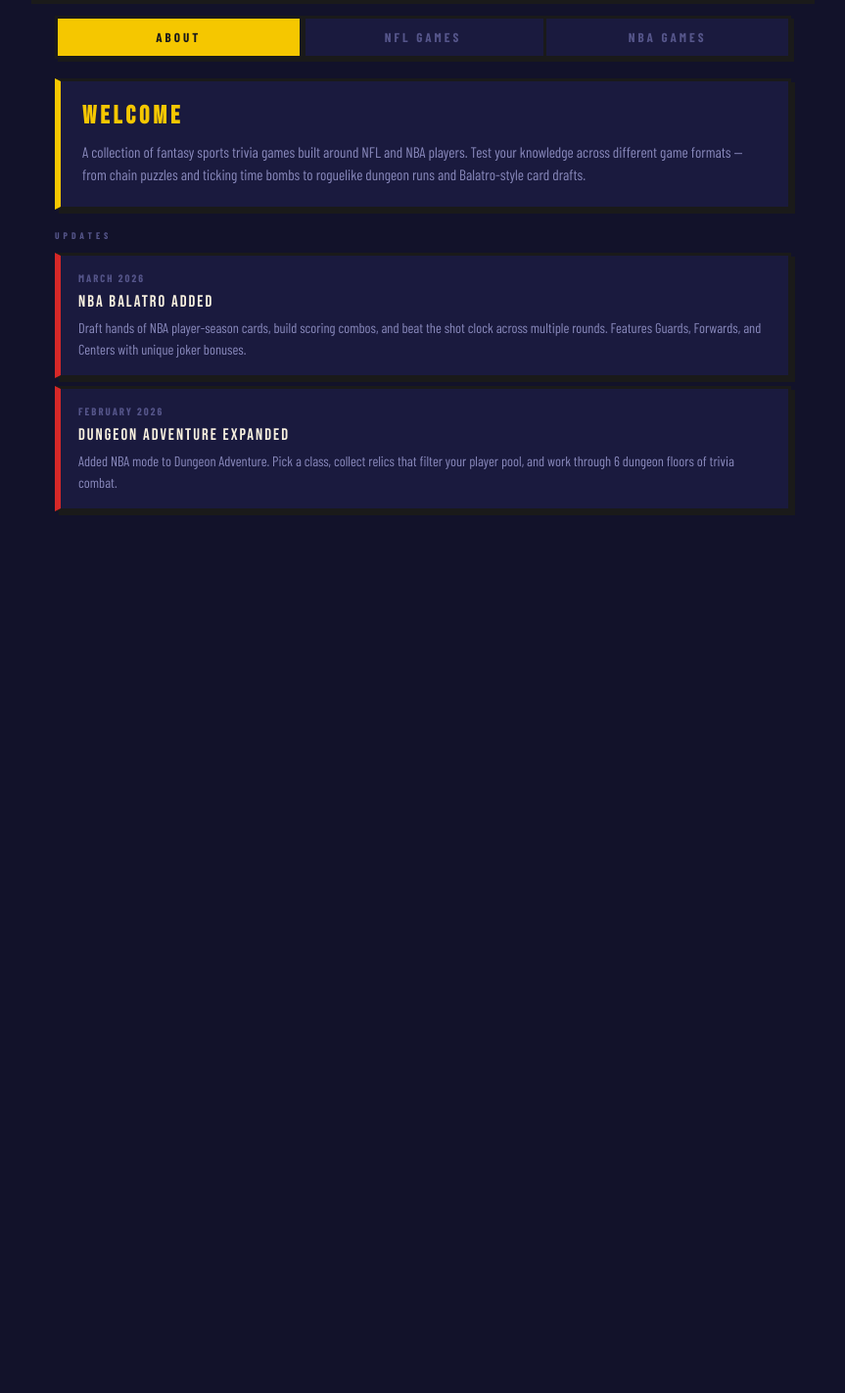
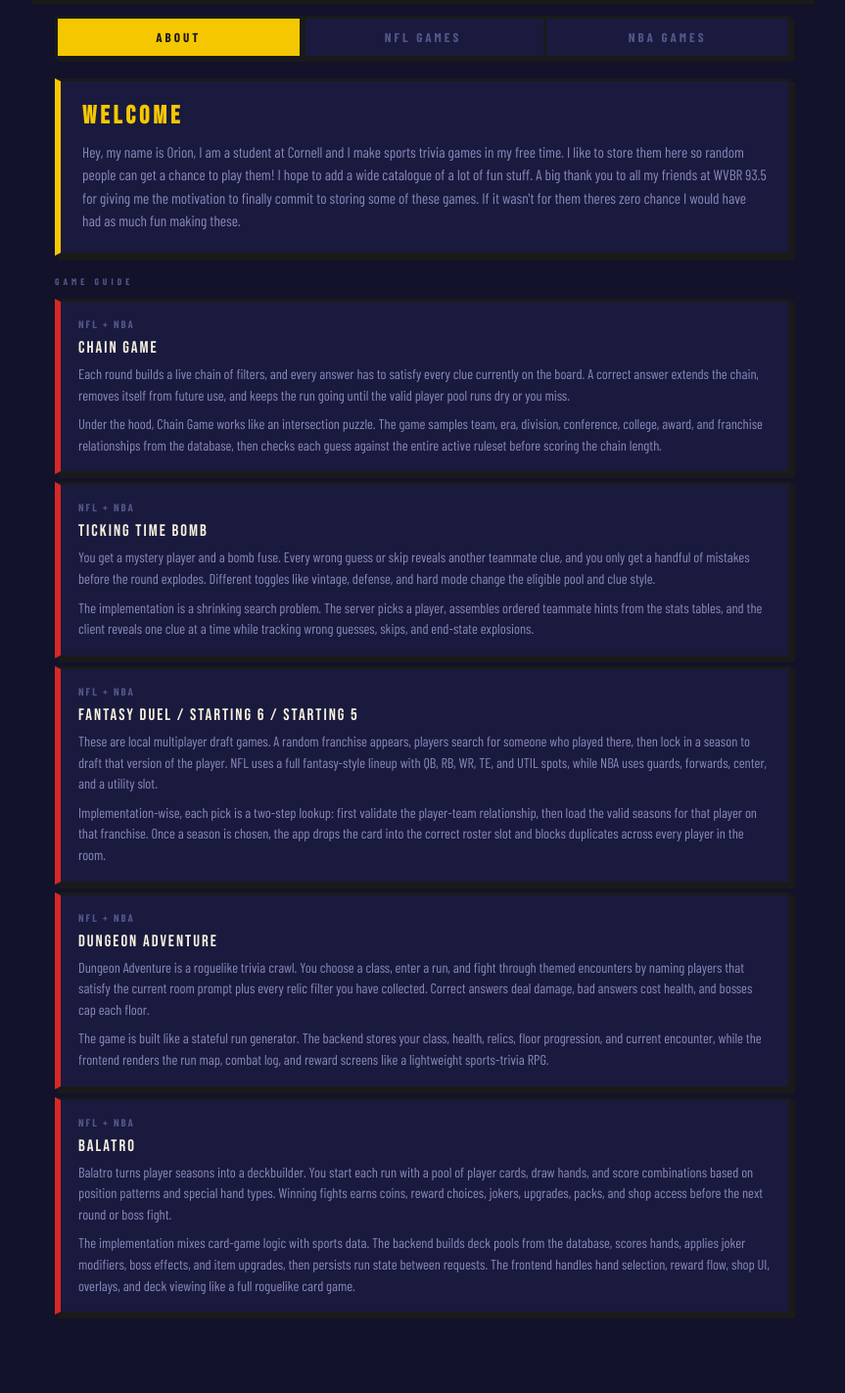
Before and after one commit to orion-hoch/fantasy-game-demo, a Flask app: page / in a window 1280 px wide. Shown: the part 61-1483 px from the top of the page at 98% size, without its empty margins (208-1071 px from the left). Before the commit the page ends 587 px from the top, so only its background shows below. Run offline with Flask 3, Linux system fonts and the light colour scheme; parts of the project's set-up code (start-up, migrations or seed data) failed here and were passed over; some web fonts are replaced.

Commit message:
Expand About page and update bio

```diff
--- a/templates/index.html
+++ b/templates/index.html
@@ -172,6 +172,10 @@
             line-height: 1.5;
         }
 
+        .blog-post p + p {
+            margin-top: 8px;
+        }
+
         /* ── Tab banner ───────────────────────────────────────────── */
         .tab-banner {
             width: 100%;
@@ -212,20 +216,40 @@
     <div id="tab-about" class="tab-panel active">
         <div class="about-intro">
             <h2>Welcome</h2>
-            <p>A collection of fantasy sports trivia games built around NFL and NBA players. Test your knowledge across different game formats — from chain puzzles and ticking time bombs to roguelike dungeon runs and Balatro-style card drafts.</p>
+            <p>Hey, my name is Orion, I am a student at Cornell and I make sports trivia games in my free time. I like to store them here so random people can get a chance to play them! I hope to add a wide catalogue of a lot of fun stuff. A big thank you to all my friends at WVBR 93.5 for giving me the motivation to finally commit to storing some of these games. If it wasn't for them theres zero chance I would have had as much fun making these.</p>
         </div>
 
-        <div class="blog-label">Updates</div>
+        <div class="blog-label">Game Guide</div>
         <div class="blog-list">
             <div class="blog-post">
-                <div class="blog-post-date">March 2026</div>
-                <div class="blog-post-title">NBA Balatro Added</div>
-                <p>Draft hands of NBA player-season cards, build scoring combos, and beat the shot clock across multiple rounds. Features Guards, Forwards, and Centers with unique joker bonuses.</p>
+                <div class="blog-post-date">NFL + NBA</div>
+                <div class="blog-post-title">Chain Game</div>
+                <p>Each round builds a live chain of filters, and every answer has to satisfy every clue currently on the board. A correct answer extends the chain, removes itself from future use, and keeps the run going until the valid player pool runs dry or you miss.</p>
+                <p>Under the hood, Chain Game works like an intersection puzzle. The game samples team, era, division, conference, college, award, and franchise relationships from the database, then checks each guess against the entire active ruleset before scoring the chain length.</p>
             </div>
             <div class="blog-post">
-                <div class="blog-post-date">February 2026</div>
-                <div class="blog-post-title">Dungeon Adventure Expanded</div>
-                <p>Added NBA mode to Dungeon Adventure. Pick a class, collect relics that filter your player pool, and work through 6 dungeon floors of trivia combat.</p>
+                <div class="blog-post-date">NFL + NBA</div>
+                <div class="blog-post-title">Ticking Time Bomb</div>
+                <p>You get a mystery player and a bomb fuse. Every wrong guess or skip reveals another teammate clue, and you only get a handful of mistakes before the round explodes. Different toggles like vintage, defense, and hard mode change the eligible pool and clue style.</p>
+                <p>The implementation is a shrinking search problem. The server picks a player, assembles ordered teammate hints from the stats tables, and the client reveals one clue at a time while tracking wrong guesses, skips, and end-state explosions.</p>
+            </div>
+            <div class="blog-post">
+                <div class="blog-post-date">NFL + NBA</div>
+                <div class="blog-post-title">Fantasy Duel / Starting 6 / Starting 5</div>
+                <p>These are local multiplayer draft games. A random franchise appears, players search for someone who played there, then lock in a season to draft that version of the player. NFL uses a full fantasy-style lineup with QB, RB, WR, TE, and UTIL spots, while NBA uses guards, forwards, center, and a utility slot.</p>
+                <p>Implementation-wise, each pick is a two-step lookup: first validate the player-team relationship, then load the valid seasons for that player on that franchise. Once a season is chosen, the app drops the card into the correct roster slot and blocks duplicates across every player in the room.</p>
+            </div>
+            <div class="blog-post">
+                <div class="blog-post-date">NFL + NBA</div>
+                <div class="blog-post-title">Dungeon Adventure</div>
+                <p>Dungeon Adventure is a roguelike trivia crawl. You choose a class, enter a run, and fight through themed encounters by naming players that satisfy the current room prompt plus every relic filter you have collected. Correct answers deal damage, bad answers cost health, and bosses cap each floor.</p>
+                <p>The game is built like a stateful run generator. The backend stores your class, health, relics, floor progression, and current encounter, while the frontend renders the run map, combat log, and reward screens like a lightweight sports-trivia RPG.</p>
+            </div>
+            <div class="blog-post">
+                <div class="blog-post-date">NFL + NBA</div>
+                <div class="blog-post-title">Balatro</div>
+                <p>Balatro turns player seasons into a deckbuilder. You start each run with a pool of player cards, draw hands, and score combinations based on position patterns and special hand types. Winning fights earns coins, reward choices, jokers, upgrades, packs, and shop access before the next round or boss fight.</p>
+                <p>The implementation mixes card-game logic with sports data. The backend builds deck pools from the database, scores hands, applies joker modifiers, boss effects, and item upgrades, then persists run state between requests. The frontend handles hand selection, reward flow, shop UI, overlays, and deck viewing like a full roguelike card game.</p>
             </div>
         </div>
     </div>
```
